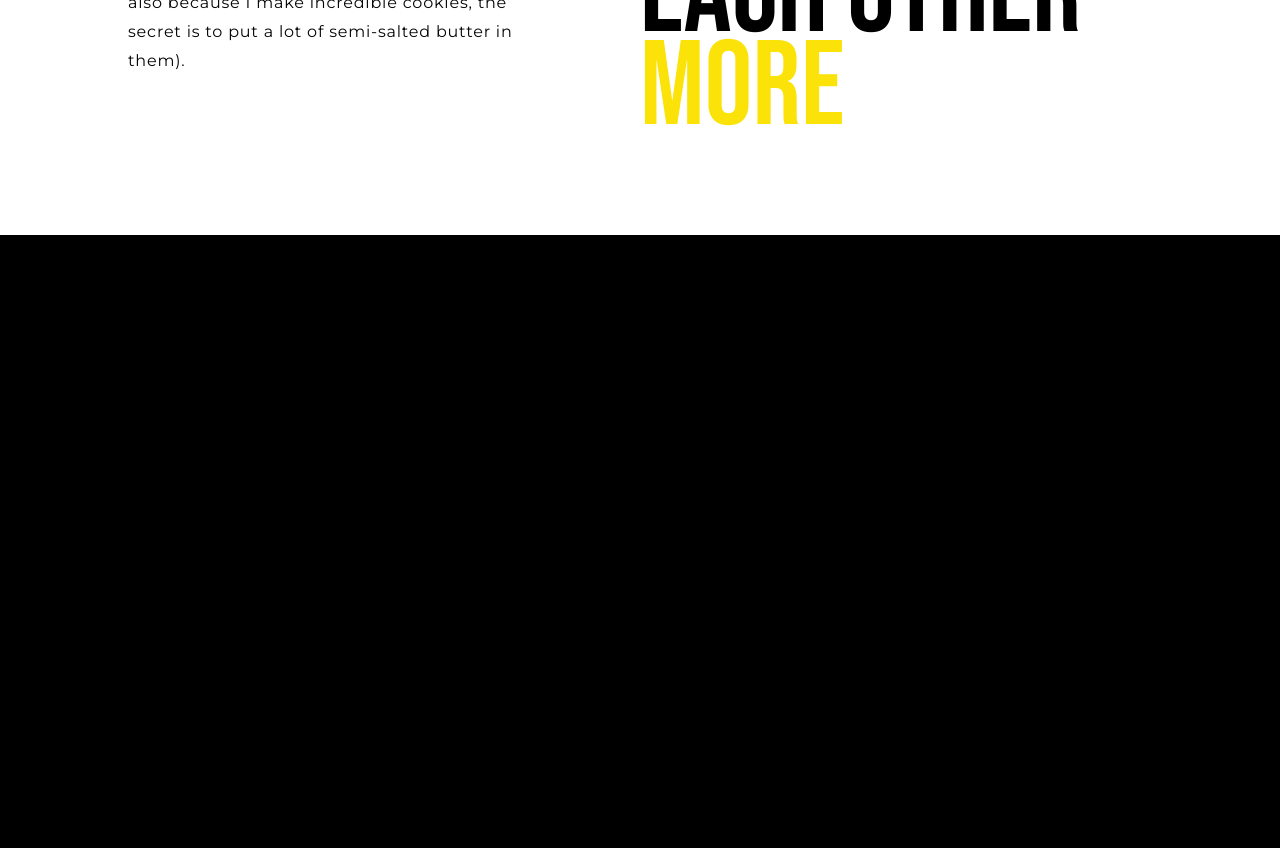
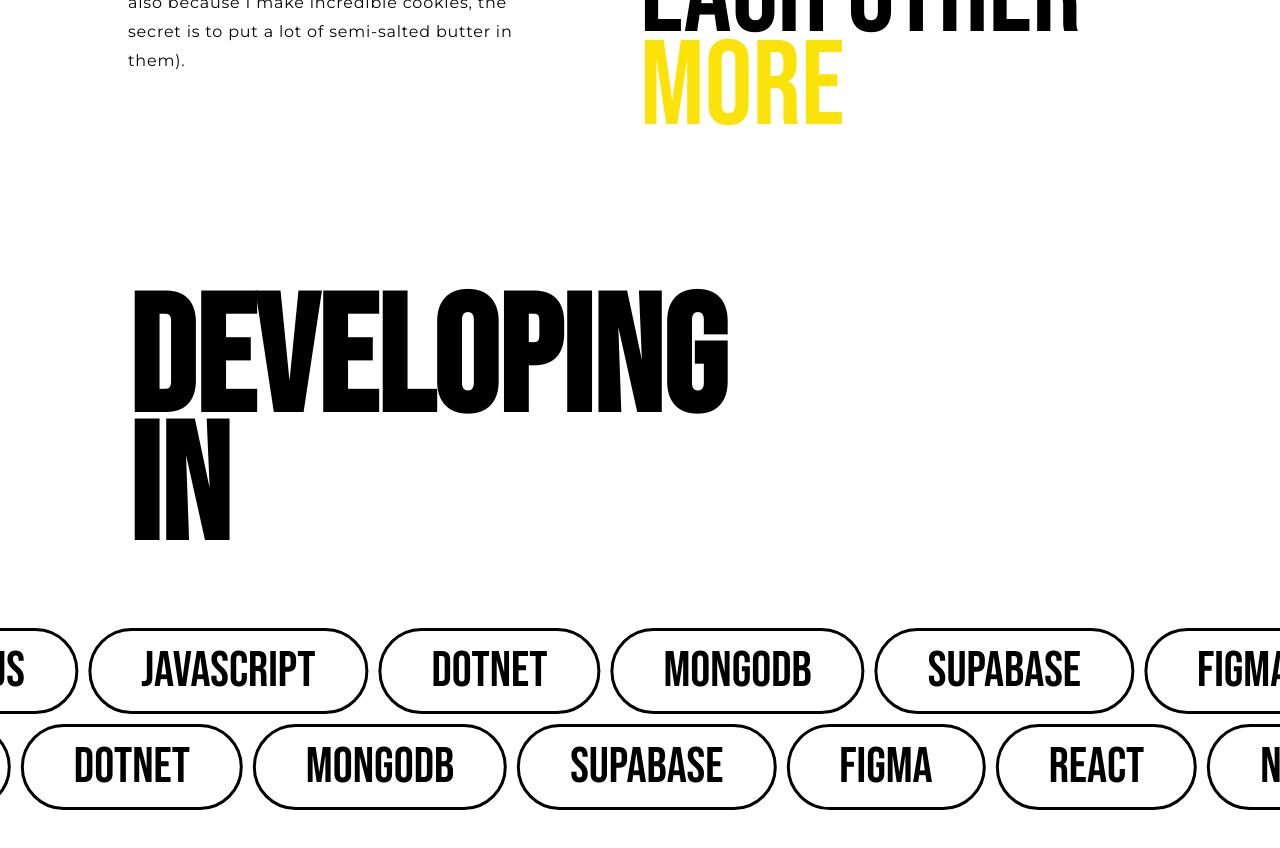
Before and after one commit to Subhampreet/Brand_Portfolio, a Next.js app: page /about in a window 1280 px wide. Shown: the part 1640-2488 px from the top of the page. Before the commit the page ends 1875 px from the top, so only its background shows below. Built offline with nearby package versions, Linux system fonts and the light colour scheme.

Commit message:
Build 0.1.5 : TechStack Section Marquess 🏀

```diff
--- a/src/pages/about.js
+++ b/src/pages/about.js
@@ -34,12 +34,48 @@
             </Marquee> */}
           </div>
           <div className='right'>
-            <img src="./about_02.jpg" />
+            <div className='img_cont'>
+               <img src="./about_02.jpg" />
+            </div>
             <div className='bottom'>
               LET’S KNOW EACH OTHER <span>MORE</span>
             </div>
           </div>
         </div>
+        <div className='language'>
+        <div className='lan-top'>
+          <div className='lan-top-left'>
+            <h3>DEVELOPING IN</h3>
+          </div>
+          {/* <div className='lan-top-right'>
+            <p>I Develop product using the following ingredients</p>
+          </div> */}
+        </div>
+        <div className='lan-bottom'>
+          <div className='mar-1'>
+            <Marquee speed={60}>
+              <p>React</p>
+              <p>Next JS</p>
+              <p>JavaScript</p>
+              <p>DotNet</p>
+              <p>MONGODB</p>
+              <p>Supabase</p>
+              <p>Figma</p>
+            </Marquee>
+          </div>
+          <div className='mar-2'>
+            <Marquee speed={120}>
+              <p>React</p>
+              <p>Next JS</p>
+              <p>JavaScript</p>
+              <p>DotNet</p>
+              <p>MONGODB</p>
+              <p>Supabase</p>
+              <p>Figma</p>
+            </Marquee>
+          </div>
+        </div>
+      </div>
       </div>
     </div>
   )
--- a/src/styles/globals.css
+++ b/src/styles/globals.css
@@ -478,6 +478,23 @@
 
 .AboutMe .info_me .body .right img{
   width: 100%;
+  border-radius: 30px;
+  object-fit: cover;
+  transition: transform 0.5s ease;
+}
+
+.AboutMe .info_me .body .right .img_cont{
+  overflow: hidden;
+  border-radius: 30px;
+  transition: transform 0.5s ease;
+}
+
+.AboutMe .info_me .body .right .img_cont:hover{
+  transform: scale(0.9);
+}
+
+.AboutMe .info_me .body .right img:hover{
+  transform: scale(1.2);
 }
 
 .AboutMe .info_me .body .right .bottom{
@@ -490,6 +507,46 @@
 
 .AboutMe .info_me .body .right .bottom span {
   color: #FBE309;
+}
+
+.AboutMe .info_me .language {
+  width: 100%;
+  padding-top: 0px;
+}
+
+.AboutMe .info_me .language .lan-top{
+  width: 80%;
+  margin: auto;
+  display: flex;
+  align-items: end;
+  justify-content: space-between;
+}
+
+.AboutMe .info_me .language .lan-top .lan-top-left {
+  width: 50%;
+  font-family: 'Bebas Neue', sans-serif;
+  color: #000;
+  font-size: 140px;
+  margin-top: 0px !important;
+  margin-bottom: 0px !important;
+  line-height: 8rem;
+}
+
+.AboutMe .info_me .language .lan-bottom {
+  margin-top: -90px;
+  width: 100%;
+}
+
+.AboutMe .info_me .language .lan-bottom p{
+  font-family: 'Bebas Neue', sans-serif;
+  color: #000;
+  font-size: 50px;
+  margin: 0px !important;
+  padding: 10px 50px;
+  border: 3px solid #000;
+  margin-right: 10px !important;
+  margin-bottom: 10px !important;
+  border-radius: 50px;
 }
 
 
```
